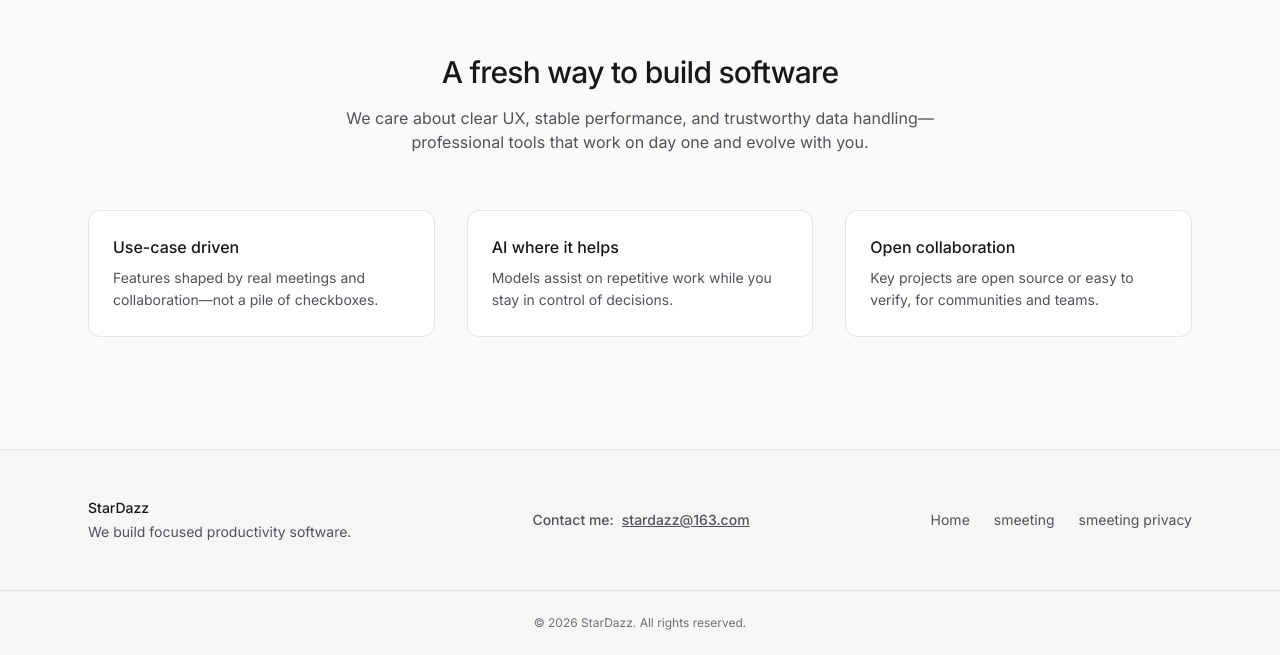
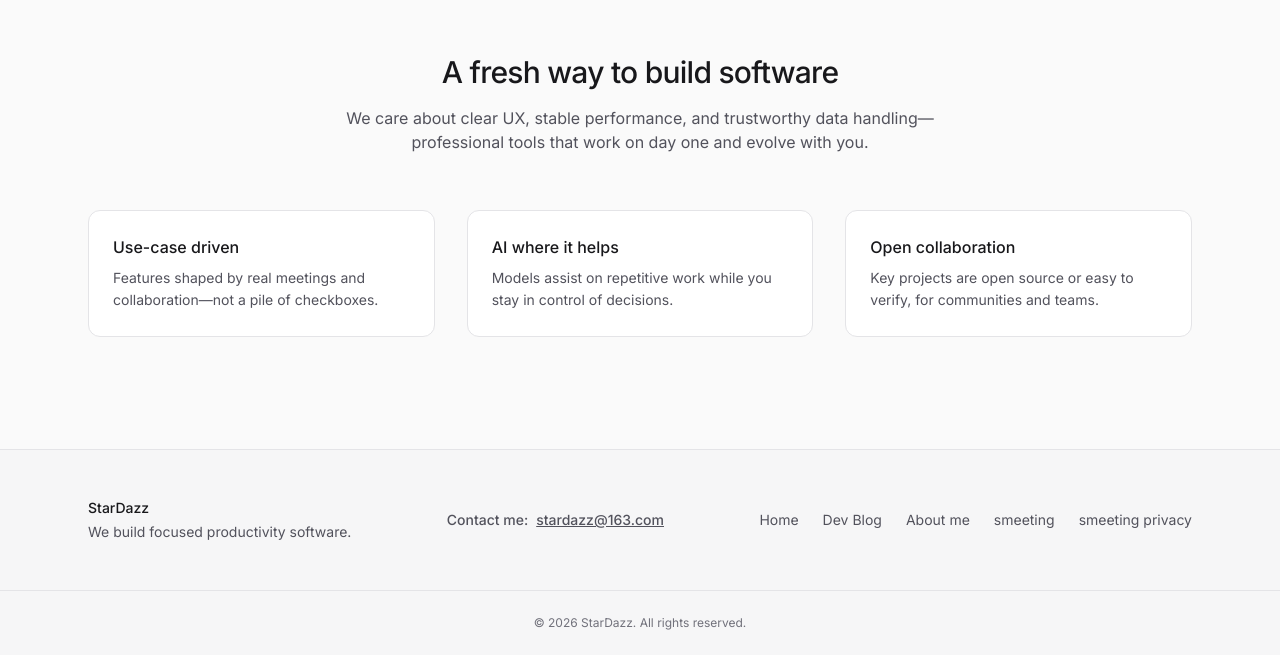
Before and after one commit to YihanLi-erisaer/stardazz.com, a React (Vite) app in the folder StarDazz/: page / in a window 1280 px wide. Shown: the part 1394-2049 px from the top of the page. Built offline with nearby package versions, Linux system fonts and the light colour scheme.

Commit message:
Modify SideFooter component

```diff
--- a/StarDazz/src/components/SiteFooter.tsx
+++ b/StarDazz/src/components/SiteFooter.tsx
@@ -27,6 +27,12 @@ export function SiteFooter() {
           <Link to="/" className="hover:text-zinc-900 dark:hover:text-zinc-300">
             {t('footer.home')}
           </Link>
+          <Link to="/blog" className="hover:text-zinc-900 dark:hover:text-zinc-300">
+            {t('nav.blog')}
+          </Link>
+          <Link to="/about" className="hover:text-zinc-900 dark:hover:text-zinc-300">
+            {t('nav.about')}
+          </Link>
           <Link to="/products/smeeting" className="hover:text-zinc-900 dark:hover:text-zinc-300">
             {t('footer.smeeting')}
           </Link>
```
